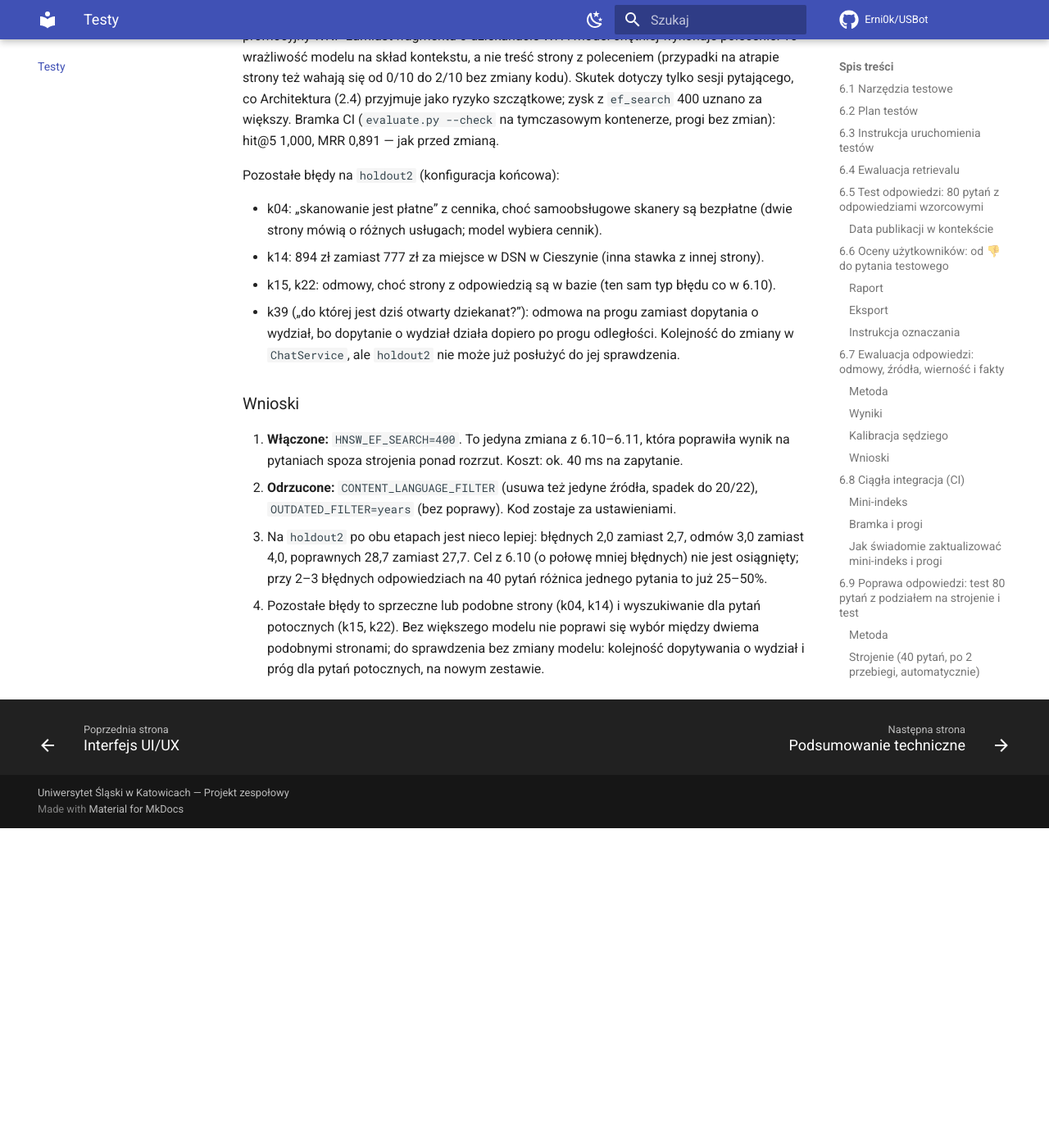
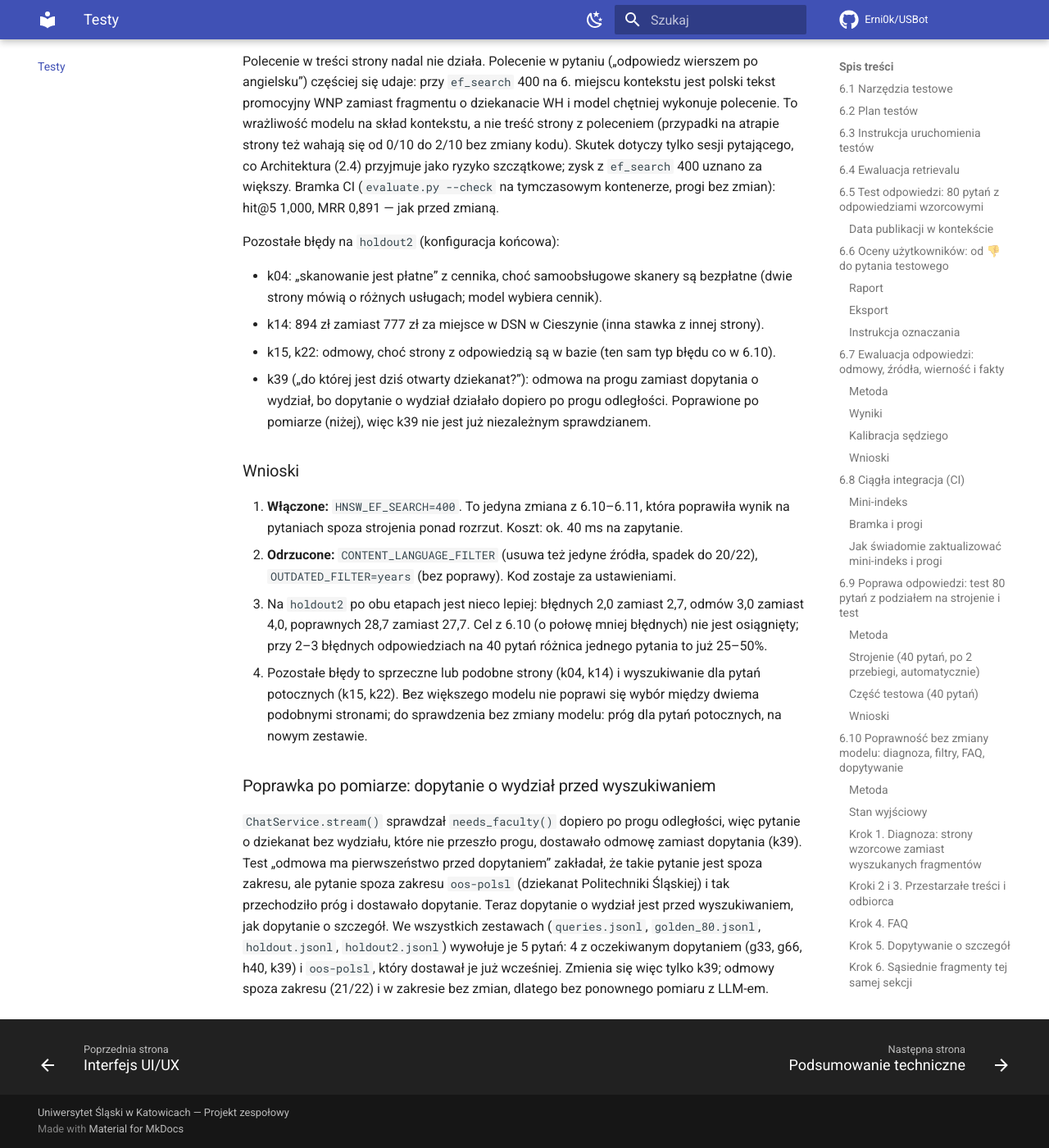
Before and after one commit to Erni0k/USBot, an MkDocs documentation site: the page built from docs/testy.md, in a window 1280 px wide and 1400 px high, scrolled down 66164 px. Shown: the whole window at 82% size. Built offline with MkDocs 1.6.1 and Material for MkDocs 9.7.7, drawn with Linux system fonts in a browser that asks for light colours; comment, search, counter and statistics services are not loaded; before the commit the page ends 67174 px from its top, so only the background shows below that; some of the changed text lies outside the part shown.

Commit message:
fix: ask for the faculty before search instead of after the threshold
Pytanie o dziekanat bez wydziału, które nie przeszło progu odległości, dostawało
odmowę zamiast dopytania („do której jest dziś otwarty dziekanat?”). Dopytanie o
wydział jest teraz przed wyszukiwaniem, jak dopytanie o szczegół. Opis w
docs/testy.md (6.11).

```diff
--- a/docs/testy.md
+++ b/docs/testy.md
@@ -44,7 +44,7 @@ Status: ✅ — zaimplementowany (plik w kolumnie „Test”), ⏳ — planowany
 | T18 | Jednostkowy | `rerank()` | Dwa zapytania, 3 fragmenty, atrapa rerankera | Malejąco według `rerank`; każdy fragment ma lepszy z dwóch wyników | ✅ `unit/test_ranking.py` |
 | T19 | Jednostkowy | `RerankingRetriever`, `cutoff()` | 30 kandydatów; trafny fragment dalszy niż `MAX_DISTANCE` | Reranker ocenia 20 kandydatów, zostaje `k`; próg na `rerank` (`MIN_RERANK_SCORE`), odległość nie odcina | ✅ `unit/test_ranking.py`, `unit/test_chat_service.py` |
 | T20 | Jednostkowy | `cutoff()` | Fragmenty z odległością 0.30 / 0.43 / 0.4301; progi `None` | 0.43 przechodzi (≤), 0.4301 odpada; `None` wyłącza próg | ✅ `unit/test_chat_service.py` |
-| T21 | Jednostkowy | `ChatService.stream()` | „Jakie są godziny otwarcia dziekanatu?”; to samo z „WNP”; odpowiedź „Wydział Nauk Przyrodniczych” po dopytaniu | Bez wydziału `clarify` z 7 wydziałami, LLM niewywołany; z wydziałem i po dopytaniu — odpowiedź LLM-a; pytanie spoza zakresu dostaje `refused`, nie `clarify` | ✅ `unit/test_chat_service.py` |
+| T21 | Jednostkowy | `ChatService.stream()` | „Jakie są godziny otwarcia dziekanatu?”; to samo z „WNP”; odpowiedź „Wydział Nauk Przyrodniczych” po dopytaniu | Bez wydziału `clarify` z 7 wydziałami, LLM niewywołany; z wydziałem i po dopytaniu — odpowiedź LLM-a; dopytanie przed wyszukiwaniem, także gdy nic nie przeszłoby progu; dalekie pytanie bez dziekanatu dostaje `refused` | ✅ `unit/test_chat_service.py` |
 | T22 | Jednostkowy | `needs_faculty()`, `mentioned_faculties()`, `expand_faculties()` | Skróty i nazwy wydziałów (z polskimi znakami i bez), „dziekan”, „urlop dziekański”, wydział sprzed >3 pytań; „WNP”, „a wnst?”, „WNPX” | Wydział rozpoznany po skrócie lub rdzeniu nazwy; „dziekan”/„dziekański” nie wywołują dopytania; przed skrótem dopisana pełna nazwa, tylko dla całych słów | ✅ `unit/test_prompts.py` |
 | T23 | Jednostkowy | `ChatService.stream()` | 3 fragmenty z 2 stron, historia z jedną turą | Zdarzenia `sources` → `token`… → `done`; źródła z wyników (każda strona raz); LLM dostaje prompt z kontekstem + historię + pytanie; `done.answer` = sklejone tokeny | ✅ `unit/test_chat_service.py` |
 | T24 | Jednostkowy | `Settings` | Zmienne `TOP_K`, `MAX_DISTANCE`, `DATABASE_URL`, `RERANK=1`/`TRUE`, `RETRIEVAL_MODE=" Hybrid "` | Te same nazwy i interpretacja co `os.getenv` (opcja włączona tylko dla „true”) | ✅ `unit/test_config.py` |
@@ -1857,8 +1857,8 @@ Pozostałe błędy na `holdout2` (konfiguracja końcowa):
 - k14: 894 zł zamiast 777 zł za miejsce w DSN w Cieszynie (inna stawka z innej strony).
 - k15, k22: odmowy, choć strony z odpowiedzią są w bazie (ten sam typ błędu co w 6.10).
 - k39 („do której jest dziś otwarty dziekanat?”): odmowa na progu zamiast dopytania o
-  wydział, bo dopytanie o wydział działa dopiero po progu odległości. Kolejność do zmiany w
-  `ChatService`, ale `holdout2` nie może już posłużyć do jej sprawdzenia.
+  wydział, bo dopytanie o wydział działało dopiero po progu odległości. Poprawione po pomiarze
+  (niżej), więc k39 nie jest już niezależnym sprawdzianem.
 
 ### Wnioski
 
@@ -1871,5 +1871,16 @@ Pozostałe błędy na `holdout2` (konfiguracja końcowa):
    przy 2–3 błędnych odpowiedziach na 40 pytań różnica jednego pytania to już 25–50%.
 4. Pozostałe błędy to sprzeczne lub podobne strony (k04, k14) i wyszukiwanie dla pytań
    potocznych (k15, k22). Bez większego modelu nie poprawi się wybór między dwiema podobnymi
-   stronami; do sprawdzenia bez zmiany modelu: kolejność dopytywania o wydział i próg dla
-   pytań potocznych, na nowym zestawie.
+   stronami; do sprawdzenia bez zmiany modelu: próg dla pytań potocznych, na nowym zestawie.
+
+### Poprawka po pomiarze: dopytanie o wydział przed wyszukiwaniem
+
+`ChatService.stream()` sprawdzał `needs_faculty()` dopiero po progu odległości, więc pytanie o
+dziekanat bez wydziału, które nie przeszło progu, dostawało odmowę zamiast dopytania (k39).
+Test „odmowa ma pierwszeństwo przed dopytaniem” zakładał, że takie pytanie jest spoza zakresu,
+ale pytanie spoza zakresu `oos-polsl` (dziekanat Politechniki Śląskiej) i tak przechodziło próg
+i dostawało dopytanie. Teraz dopytanie o wydział jest przed wyszukiwaniem, jak dopytanie o
+szczegół. We wszystkich zestawach (`queries.jsonl`, `golden_80.jsonl`, `holdout.jsonl`,
+`holdout2.jsonl`) wywołuje je 5 pytań: 4 z oczekiwanym dopytaniem (g33, g66, h40, k39) i
+`oos-polsl`, który dostawał je już wcześniej. Zmienia się więc tylko k39; odmowy spoza zakresu
+(21/22) i w zakresie bez zmian, dlatego bez ponownego pomiaru z LLM-em.
```
Also changed, not shown: docs/architektura.md (+2 -3 lines), 2 other files.
